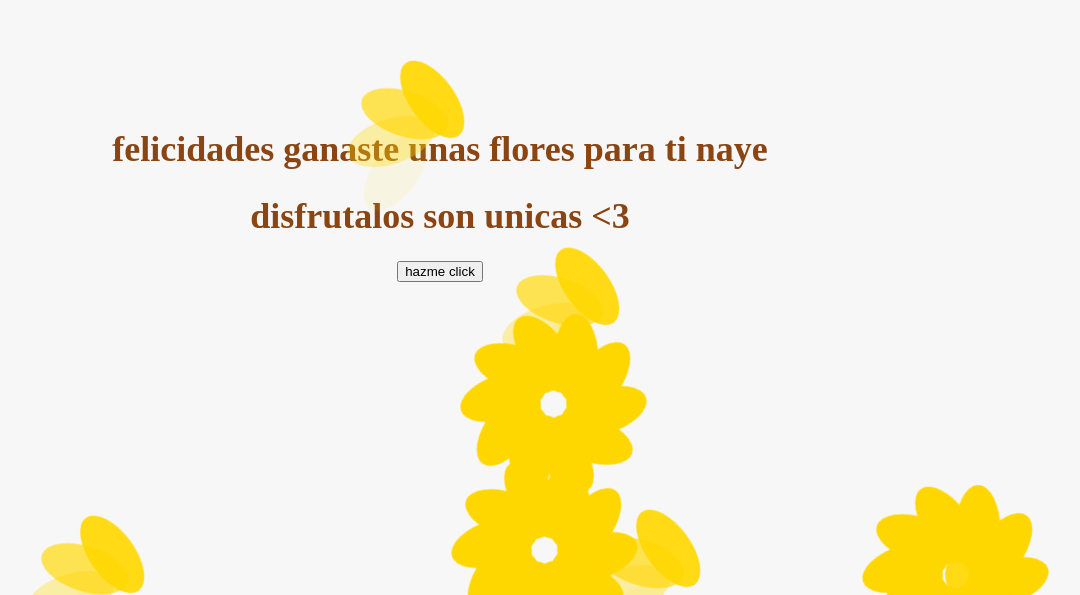
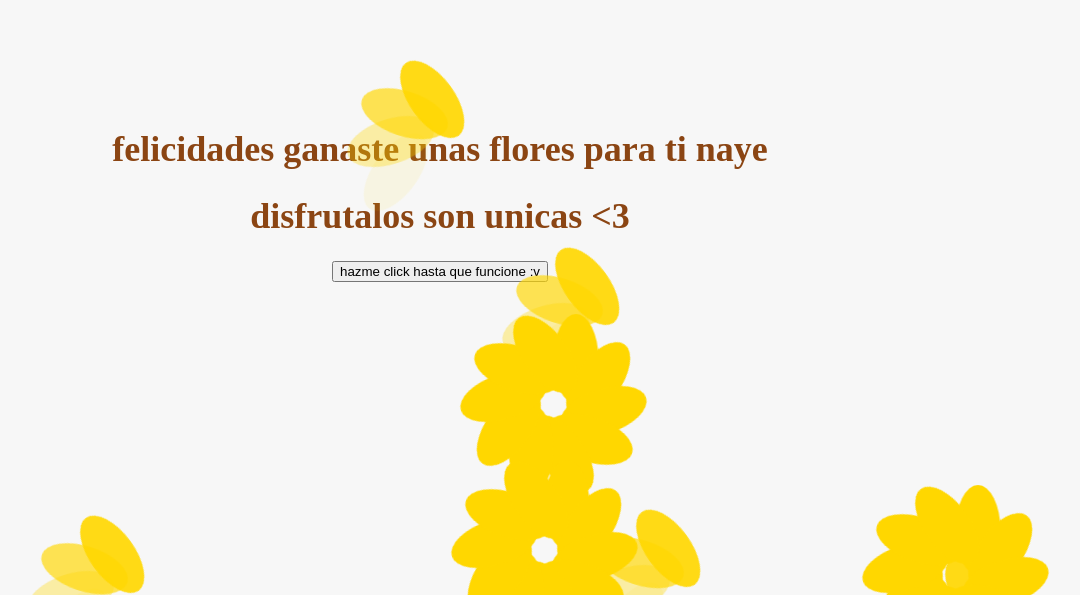
Before and after one commit to sebastian9881711/sebastian9881711.github-io, a plain HTML site: page index.html in a window 1280 px wide. Shown: the part 205-800 px from the top of the page, without its empty margins (200-1280 px from the left). Drawn offline with Linux system fonts and the light colour scheme.

Commit message:
Update index.html

```diff
--- a/index.html
+++ b/index.html
@@ -11,7 +11,7 @@
     <div class="container">
         <h1>felicidades ganaste unas flores para ti naye</h1>
         <h1>disfrutalos son unicas   <3</h1>
-        <button onclick="location.href='flor.html'" class="btn">hazme click</button>
+        <button onclick="location.href='flor.html'" class="btn">hazme click hasta que funcione :v</button>
 
         <div class="flower-container">
             <!-- Las flores se agregarán y eliminarán aquí mediante JavaScript -->
```
